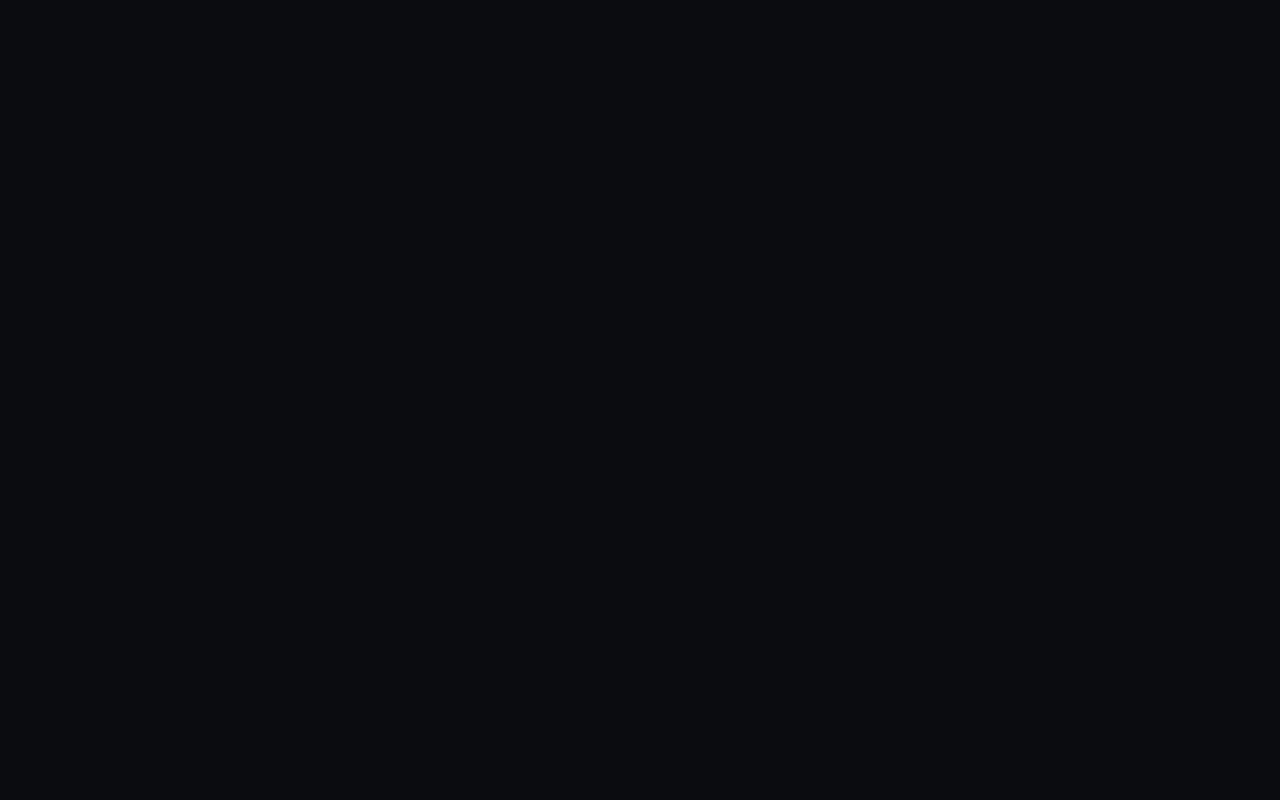
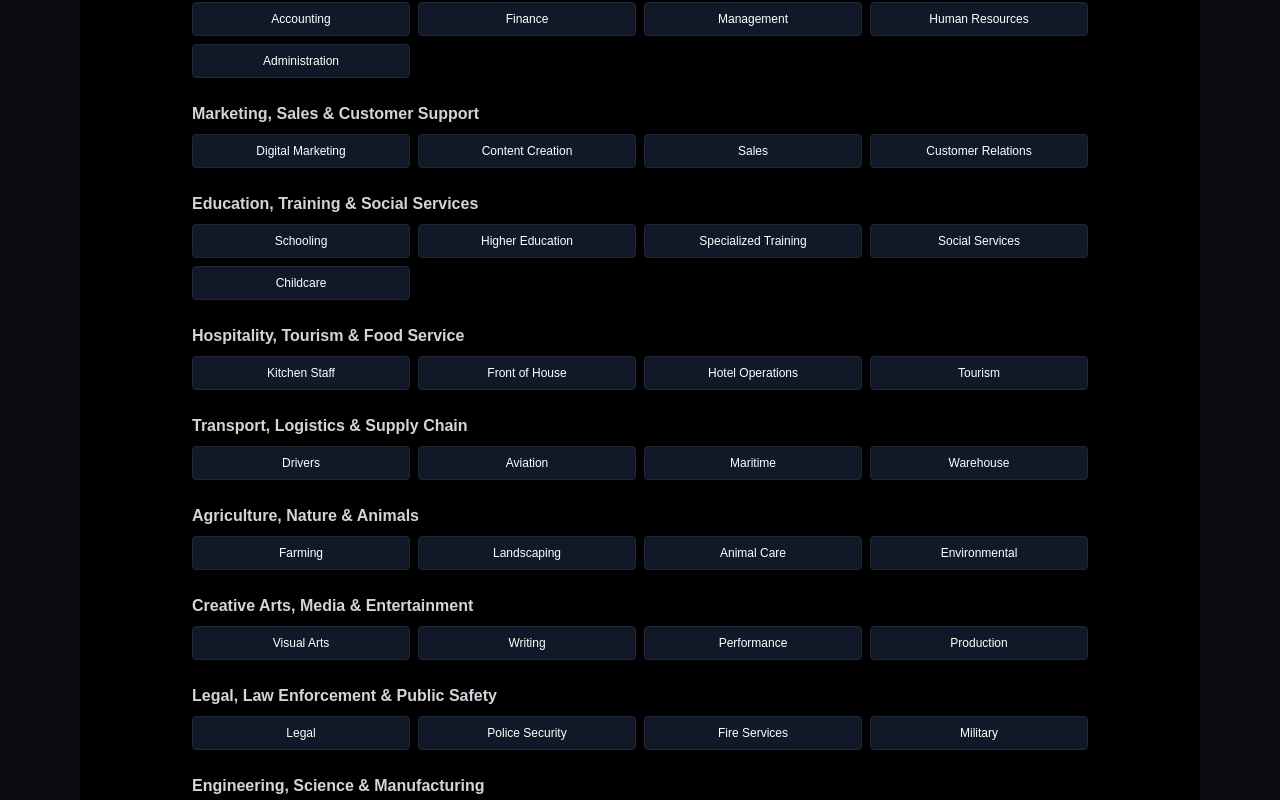
Before and after one commit to steveengreen436-art/helping-hand-strio, a Next.js app: page /dashboard in a window 1280 px wide. Shown: the part 1120-1920 px from the top of the page. Before the commit the page ends 998 px from the top, so only its background shows below. Built offline with nearby package versions, Linux system fonts and the light colour scheme; no server answers; the database is empty.

Commit message:
Update page.tsx

```diff
--- a/app/dashboard/page.tsx
+++ b/app/dashboard/page.tsx
@@ -3,6 +3,22 @@ import { useEffect, useState } from 'react';
 import Link from 'next/link';
 import { supabase } from '../../lib/supabaseClient';
 import AnnouncementCard from '../../components/AnnouncementCard';
+
+// Full Category Data
+const jobData = [
+  { title: "Healthcare & Medical Services", subs: ["Physicians", "Nursing", "Therapy-Rehab", "Pharmacy-Labs", "Emergency-Services", "Dental-Care"] },
+  { title: "Technology, Software & Data", subs: ["Development", "Data-AI", "Infrastructure", "Cybersecurity", "Support", "Design"] },
+  { title: "Skilled Trades, Construction & Maintenance", subs: ["Structural-Building", "Systems-Installation", "Finishing-Work", "Heavy-Machinery", "Maintenance", "Automotive"] },
+  { title: "Business, Finance & Administration", subs: ["Accounting", "Finance", "Management", "Human-Resources", "Administration"] },
+  { title: "Marketing, Sales & Customer Support", subs: ["Digital-Marketing", "Content-Creation", "Sales", "Customer-Relations"] },
+  { title: "Education, Training & Social Services", subs: ["Schooling", "Higher-Education", "Specialized-Training", "Social-Services", "Childcare"] },
+  { title: "Hospitality, Tourism & Food Service", subs: ["Kitchen-Staff", "Front-of-House", "Hotel-Operations", "Tourism"] },
+  { title: "Transport, Logistics & Supply Chain", subs: ["Drivers", "Aviation", "Maritime", "Warehouse"] },
+  { title: "Agriculture, Nature & Animals", subs: ["Farming", "Landscaping", "Animal-Care", "Environmental"] },
+  { title: "Creative Arts, Media & Entertainment", subs: ["Visual-Arts", "Writing", "Performance", "Production"] },
+  { title: "Legal, Law Enforcement & Public Safety", subs: ["Legal", "Police-Security", "Fire-Services", "Military"] },
+  { title: "Engineering, Science & Manufacturing", subs: ["Engineering", "Science", "Factory-Production"] },
+];
 
 export default function HomePage() {
   const [posts, setPosts] = useState<any[]>([]);
@@ -14,7 +30,6 @@ export default function HomePage() {
         .from('posts')
         .select(`*, user_profiles (full_name)`)
         .order('created_at', { ascending: false });
-
       if (data) setPosts(data);
       setLoading(false);
     }
@@ -22,20 +37,39 @@ export default function HomePage() {
   }, []);
 
   return (
-    <main className="min-h-screen bg-black text-white">
-      <section className="max-w-4xl mx-auto px-6 py-20">
-
-        {/* Updated card with required props */}
+    <main className="min-h-screen bg-black text-white p-6">
+      <section className="max-w-4xl mx-auto py-10">
         <AnnouncementCard location="Eswatini" email="helpinghandstrio@gmail.com" />
 
+        {/* Job Directory Section */}
+        <h2 className="text-2xl font-bold mt-12 mb-6 text-cyan-400">Post a Job by Sector</h2>
+        <div className="space-y-6 mb-12">
+          {jobData.map((cat) => (
+            <div key={cat.title}>
+              <h3 className="text-md font-semibold text-gray-300 mb-2">{cat.title}</h3>
+              <div className="grid grid-cols-2 md:grid-cols-4 gap-2">
+                {cat.subs.map((job) => (
+                  <Link
+                    key={job}
+                    href={`/post/${cat.title.split(' ')[0].toLowerCase()}/${job.toLowerCase()}`}
+                    className="bg-gray-900 hover:bg-cyan-900 border border-gray-800 p-2 rounded text-xs text-center transition-all"
+                  >
+                    {job.replace(/-/g, ' ')}
+                  </Link>
+                ))}
+              </div>
+            </div>
+          ))}
+        </div>
+
+        {/* Feed Section */}
         <h2 className="text-2xl font-bold mb-8">Recent Activity</h2>
-
         {loading ? (
-          <p className="text-gray-500">Loading talent posts...</p>
+          <p className="text-gray-500">Loading posts...</p>
         ) : (
           <div className="grid grid-cols-1 md:grid-cols-2 gap-6">
             {posts.map((post) => (
-              <div key={post.id} className="bg-gray-900 p-6 rounded-3xl">
+              <div key={post.id} className="bg-gray-900 p-6 rounded-3xl border border-gray-800">
                 <span className="font-bold">{post.user_profiles?.full_name || 'Anonymous'}</span>
                 <p className="text-gray-300 mt-2">{post.content}</p>
               </div>
```
